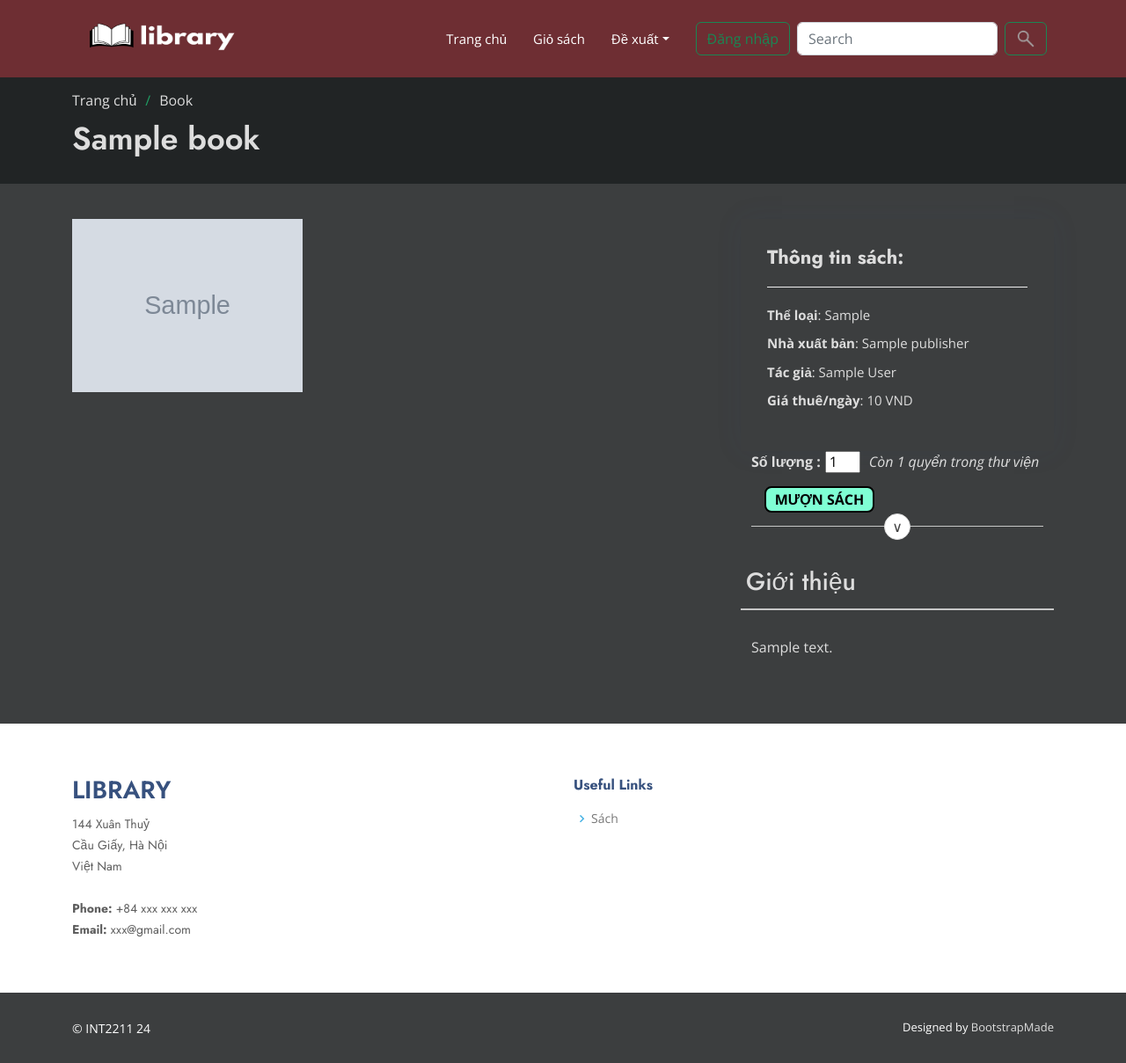
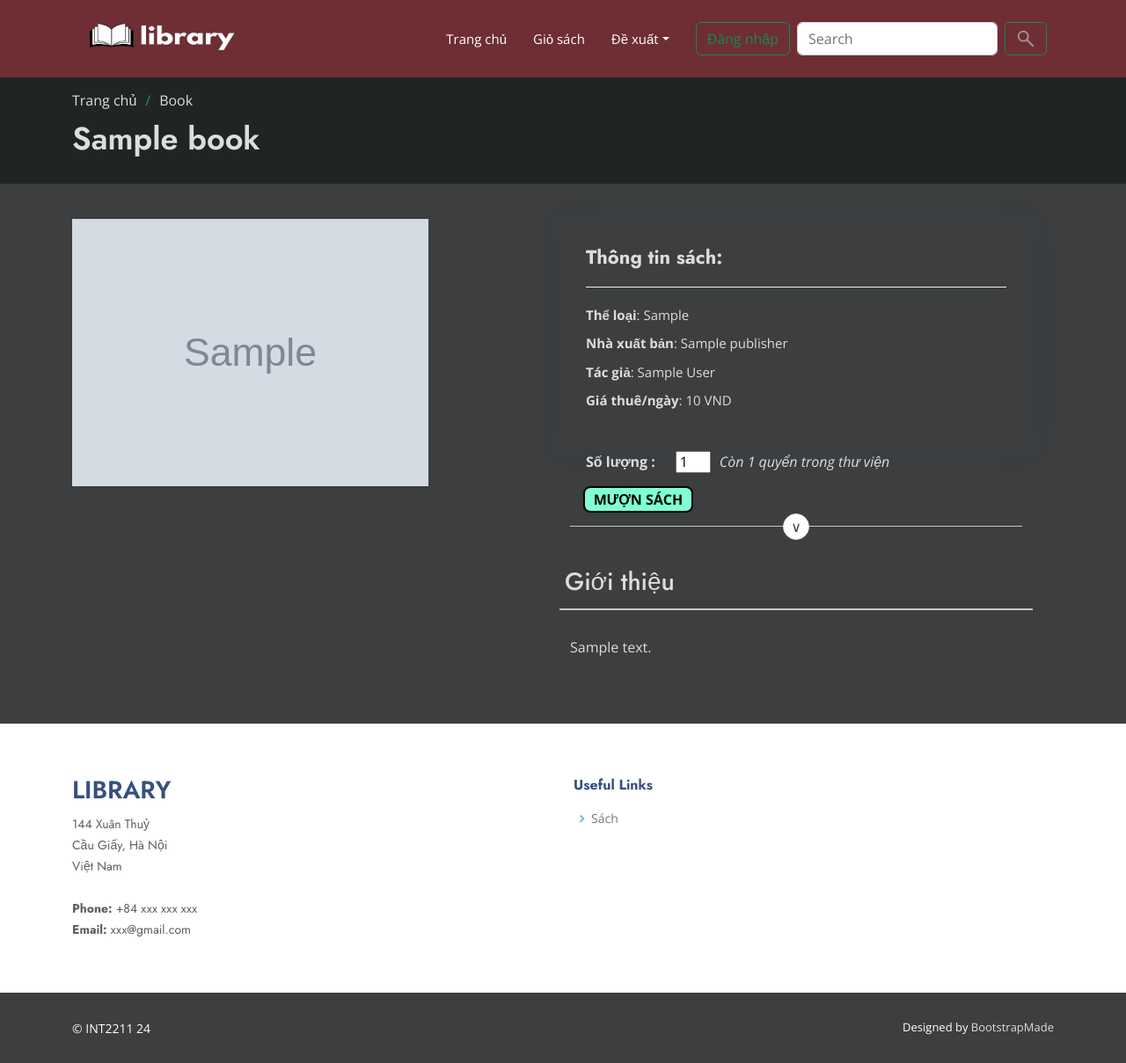
Before and after one commit to namdnhn/LibraryManagementWeb, a Django app: page /book/1/ in a window 1280 px wide. Shown: the top 1209 px of the page at 88% size. Run offline with Django 4.2, Linux system fonts and the light colour scheme; tables that the repository leaves empty hold one stand-in row (values such as "Sample post"); grey boxes marked "Sample" are stand-in pictures; some libraries are stand-ins or nearby versions.

Commit message:
Add files via upload

```diff
--- a/libraryManagement/libManage/templates/pages/bookshowing.html
+++ b/libraryManagement/libManage/templates/pages/bookshowing.html
@@ -113,17 +113,15 @@
     <section id="portfolio-details" class="portfolio-details">
       <div class="container">
 
-        <div class="row gy-4">
+        <div class="product-content row">
 
-          <div class="col-lg-8">
-            <div class="product-content-left row">
-              <div class="product-content-left-big-img">
-                  <img src="{{book.img.url}}" alt="">
-              </div>
+          <div class="product-content-left row">
+            <div class="product-content-left-big-img">
+                <img src="{{book.img.url}}" alt="">
             </div>
           </div>
 
-          <div class="col-lg-4">
+          <div class="product-content-right">
             <div class="portfolio-info">
               <h3>Thông tin sách: </h3>
               <ul>
@@ -135,7 +133,7 @@
             </div>
 
             <div class="quantity">
-              <p style="font-weight: bold; color: #ddd;">Số lượng :</p>
+              <p style="font-weight: bold; color: #ddd; margin: 0 18px;">Số lượng :</p>
               <input type="number" min="0" value="1">
               <p style="color: #ddd;"> <i>Còn {{number}} quyển trong thư viện</i></p>
             </div>
```
